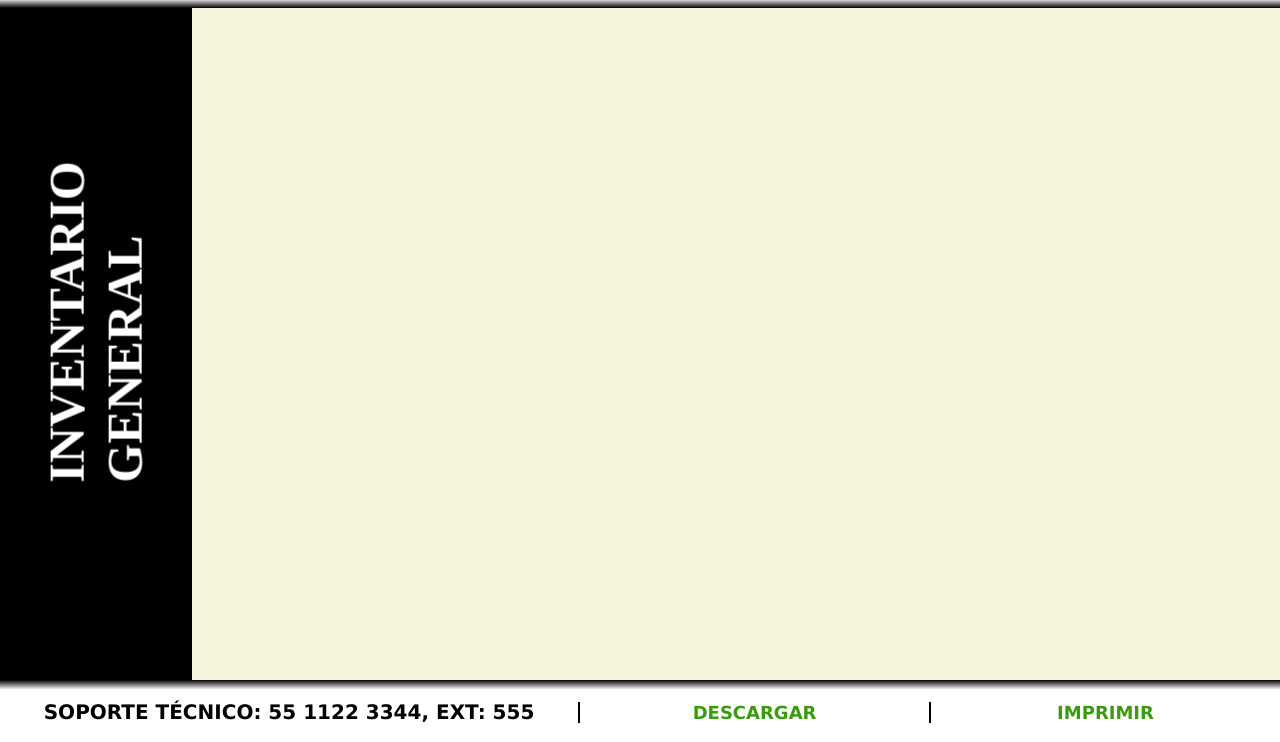
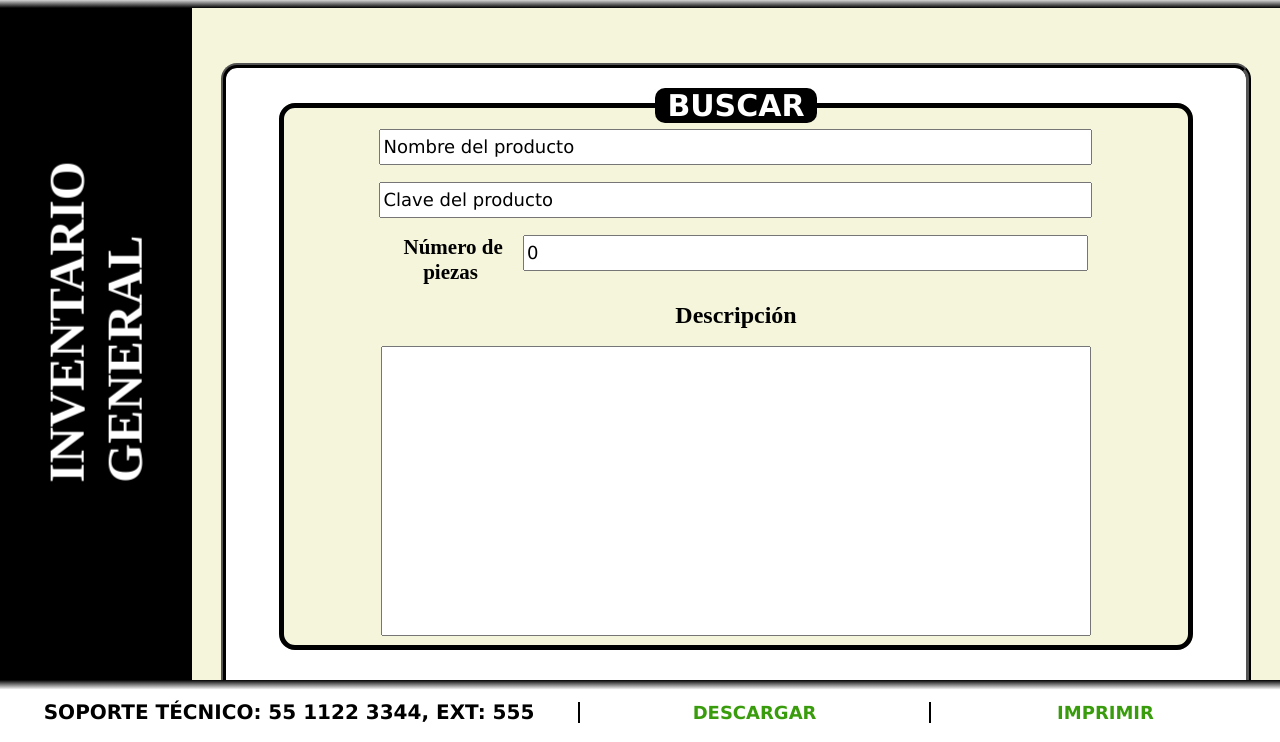
Before and after one commit to ACarmonaTS/Proyecto2_Aplicacion_CRUD, a plain HTML site: page index.html in a window 1280 px wide. Shown: the part 56-798 px from the top of the page. Drawn offline with Linux system fonts and the light colour scheme.

Commit message:
Iniciando con secciones CRUD

```diff
--- a/index.html
+++ b/index.html
@@ -29,23 +29,44 @@
     <div class="contenedor">
         <div id="subPanel"><p>INVENTARIO<br>GENERAL</p></div>
         <main>
-            <br><br><br><br><br><br><br><br><br><br><br>
-            <br><br><br><br><br><br><br><br><br><br><br>
-            <br><br><br><br><br><br><br><br><br><br><br>
-            <br><br><br><br><br><br><br><br><br><br><br>
-            <br><br><br><br><br><br><br><br><br><br><br>
-            <br><br><br><br><br><br><br><br><br><br><br>
-            <br><br><br><br><br><br><br><br><br><br><br>
-            <br><br><br><br><br><br><br><br><br><br><br>
-            <br><br><br><br><br><br><br><br><br><br><br>
-            <br><br><br><br><br><br><br><br><br><br><br>
-            <br><br><br><br><br><br><br><br><br><br><br>
-            <br><br><br><br><br><br><br><br><br><br><br>
-            --------------------------------------------------------<br>-----------------------------------------------------------------
-            <br><br><br><br><br><br><br><br><br><br><br>
-            <br><br><br><br><br><br><br><br><br><br><br>
-            <br><br><br><br><br><br><br><br><br><br><br>
-            <br><br><br><br><br><br><br><br><br><br><br>
+            <div class="contForm add">
+                <form action="">
+                    <fieldset id="datosAdd">
+                        <legend>&nbsp;AGREGAR&nbsp;</legend>
+                        <input type="text" id="ctaInput" name="name" value="Nombre del producto" maxlength="80"><br>
+                        <input type="text" id="ctaInput" name="id" value="Clave del producto" maxlength="80"><br>
+                        <div class="numbersP">
+                            <label for="ctaInput" class="descInput">Número de piezas&nbsp;</label>
+                            <input type="number" id="ctaInput" name="numP" value=0 maxlength="80"><br>
+                        </div><br>
+                        <label for="ctaInput" class="descInput">Descripción</label><br>
+                        <textarea id="ctaInput" name="descAdd" rows="12"></textarea>
+                    </fieldset>
+                    <div class="contBtn">
+                        <button type="button">AGREGAR</button>
+                        <button type="button">LIMPIAR</button>
+                    </div>
+                </form>
+            </div>
+            <div class="contForm search">
+                <form action="">
+                    <fieldset id="datosAdd">
+                        <legend>&nbsp;BUSCAR&nbsp;</legend>
+                        <input type="text" id="ctaInput" name="name" value="Nombre del producto" maxlength="80"><br>
+                        <input type="text" id="ctaInput" name="id" value="Clave del producto" maxlength="80"><br>
+                        <div class="numbersP">
+                            <label for="ctaInput" class="descInput">Número de piezas&nbsp;</label>
+                            <input type="number" id="ctaInput" name="numP" value=0 maxlength="80"><br>
+                        </div><br>
+                        <label for="ctaInput" class="descInput">Descripción</label><br>
+                        <textarea id="ctaInput" name="descAdd" rows="12"></textarea>
+                    </fieldset>
+                    <div class="contBtn">
+                        <button type="button">AGREGAR</button>
+                        <button type="button">LIMPIAR</button>
+                    </div>
+                </form>
+            </div>
         </main>
     </div>
     <footer class="encabezado downFooter">
--- a/styles/desktop.css
+++ b/styles/desktop.css
@@ -40,7 +40,7 @@ header img{ width: 18px; }
 }
 /* ====================================== CONTENIDO ====================================== */
 /*Contenedor principal*/
-.contenedor{ display: grid; grid-template-columns: 15% 85%; }
+.contenedor{ height: 60rem; display: grid; grid-template-columns: 15% 85%; }
 /*Contenedor de sub titulo*/
 #subPanel{ grid-column: 1/2; background-color: black; display: flex; justify-content: center; }
 /*Características del sub titulo*/
@@ -52,11 +52,86 @@ header img{ width: 18px; }
     top: 40%;
 }
 /*Contenedor del contenido*/
-main{
-    grid-column: 2/3;
+main{ display: flex; grid-column: 2/3; background-color: beige; }
+/*Contenedor de los secciones CRUD*/
+.contForm{
+    margin: auto;
+    width: 90%;
+    height: 70%;
+    padding: 20px;
+    background-color: rgb(255, 255, 255);
+    border: 5px ridge black;
+    border-radius: 1rem;
+}
+/*Contenedor del formulario*/
+form{
+    width: 100%;
+    height: 100%;
+    display: flex;
+    flex-direction: column;
+    align-items: center;
+}
+/*Contenedor de los datos del formulario*/
+fieldset{
+    width: 90%;
+    height: 80%;
     background-color: beige;
+    display: flex;
+    flex-direction: column;
+    justify-content: center;
+    align-items: center;
+    border: 5px solid black;
+    border-radius: 1rem;
+    text-align: center;
+    font: bolder 15px bolder;
 }
-/* ====================================== CONTENIDO ====================================== */
+/*Leyenda del contenedor de los datos del formulario*/
+legend{ font-size: 30px; background-color: rgb(0, 0, 0); color: white; border-radius: 10px;}
+/*Características de los label*/
+label{ font: bolder 24px bolder; }
+/*Características de los inputs del formulario*/
+input{ width: 80%; height: 30px; font-size: 18px; }
+/*Contenedor de la sección de número de piezas*/
+.numbersP{ width: 80%; display: flex; justify-content: space-between; }
+/*Cracterísticas de los label de la sección de número de piezas*/
+.numbersP label{
+    width: 20%;
+    font-size: 140%;
+    display: flex;
+    justify-content: center;
+    align-items: center;
+}
+/*Características de los input de la sección de número de piezas*/
+.numbersP input{ width: 80%; }
+/*Características del textarea de descripción del producto*/
+textarea{ width: 78%; font-size: 20px; padding: 0px 10px; resize: none; }
+/*Contenedor de los botones*/
+.contBtn{ margin: auto; width: 90%; height: 15%; display: flex; justify-content: center; }
+/*Características de los botones*/
+.contBtn button{
+    width: 8rem;
+    height: 3rem;
+    font: bolder 20px bolder;
+    margin: auto 20px;
+    color: white;
+    background-color: black;
+    border-radius: 1rem;
+}
+/*Características de los botones al pasar el mouse*/
+.contBtn button:hover{ color: black; background-color: white; }
+/* ----------------------------------------------------------------------------------- */
+/* ----------------------------------------------------------------------------------- */
+/* ----------------------------------------------------------------------------------- */
+                        /*VISIVILIDAD DE LOS CONTENEDORES CRUD*/
+    .add{ display: none; }
+    .search{ display: block; }
+    .edit{ display: none; }
+    .delete{ display: none; }
+    .file{ display: none; }
+/* ----------------------------------------------------------------------------------- */
+/* ----------------------------------------------------------------------------------- */
+/* ----------------------------------------------------------------------------------- */
+/* ====================================== FOOTER ====================================== */
 /*Características del contenedor del footer*/
 .downFooter{
     bottom: 0;
```
